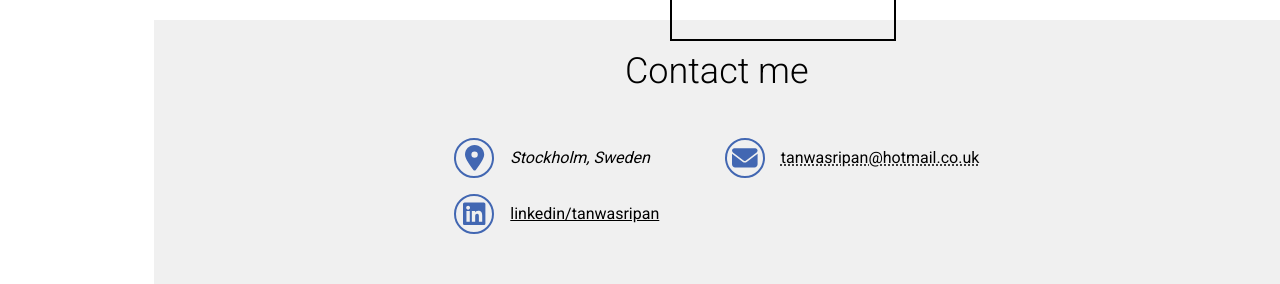
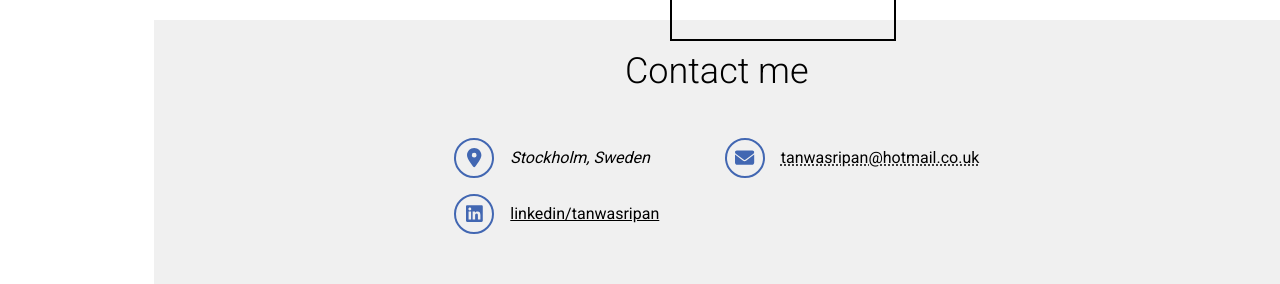
Before and after one commit to JustTanwa/portfolio, a React (Create React App) app: page / in a window 1280 px wide. Shown: the part 2380-2664 px from the top of the page. Built offline with nearby package versions, Linux system fonts and the light colour scheme.

Commit message:
added dark mode color for contact links

```diff
--- a/src/components/Contact.css
+++ b/src/components/Contact.css
@@ -99,7 +99,7 @@ address, .email, .linkedin {
     .icon-circular {
         width: 40px;
         height: 40px;
-        font-size: 0.8rem;
+        font-size: 0.6rem;
     }
     .address, .email-address, .contact-linkedin {
         gap: 1em;
--- a/src/components/Contact.js
+++ b/src/components/Contact.js
@@ -18,33 +18,48 @@ export default function Contact() {
 				<h2>Contact me</h2>
 				<ul className='contact-list'>
 					<li className='address'>
-						<span className='icon-circular'>
+						<span
+							className='icon-circular'
+							style={darkTheme ? { borderColor: '#00ADB5' } : {}}
+						>
 							<FontAwesomeIcon
 								icon={faLocationDot}
 								size='2x'
-								style={darkTheme ? { color: '#00ADB5' } : {}}
+								style={darkTheme ? { color: '#fff' } : {}}
 							/>
 						</span>
-						<address>Stockholm, Sweden</address>
+						<address style={darkTheme ? { color: '#fff' } : {}}>
+							Stockholm, Sweden
+						</address>
 					</li>
 					<li className='email-address'>
-						<span className='icon-circular'>
+						<span
+							className='icon-circular'
+							style={darkTheme ? { borderColor: '#00ADB5' } : {}}
+						>
 							<FontAwesomeIcon
 								icon={faEnvelope}
 								size='2x'
-								style={darkTheme ? { color: '#00ADB5' } : {}}
+								style={darkTheme ? { color: '#fff' } : {}}
 							/>
 						</span>
-						<a className='email' href='mailto:tanwasripan@hotmail.co.uk'>
+						<a
+							className='email'
+							href='mailto:tanwasripan@hotmail.co.uk'
+							style={darkTheme ? { color: '#fff' } : {}}
+						>
 							tanwasripan@hotmail.co.uk
 						</a>
 					</li>
 					<li className='contact-linkedin'>
-						<span className='icon-circular'>
+						<span
+							className='icon-circular'
+							style={darkTheme ? { borderColor: '#00ADB5' } : {}}
+						>
 							<FontAwesomeIcon
 								icon={faLinkedin}
 								size='2x'
-								style={darkTheme ? { color: '#00ADB5' } : {}}
+								style={darkTheme ? { color: '#fff' } : {}}
 							/>
 						</span>
 						<a
@@ -52,7 +67,7 @@ export default function Contact() {
 							className='linkedin'
 							target='_blank'
 							rel='noreferrer'
-							style={darkTheme ? { color: '#fff', borderColor: '#fff' } : {}}
+							style={darkTheme ? { color: '#fff' } : {}}
 						>
 							linkedin/tanwasripan
 						</a>
```
